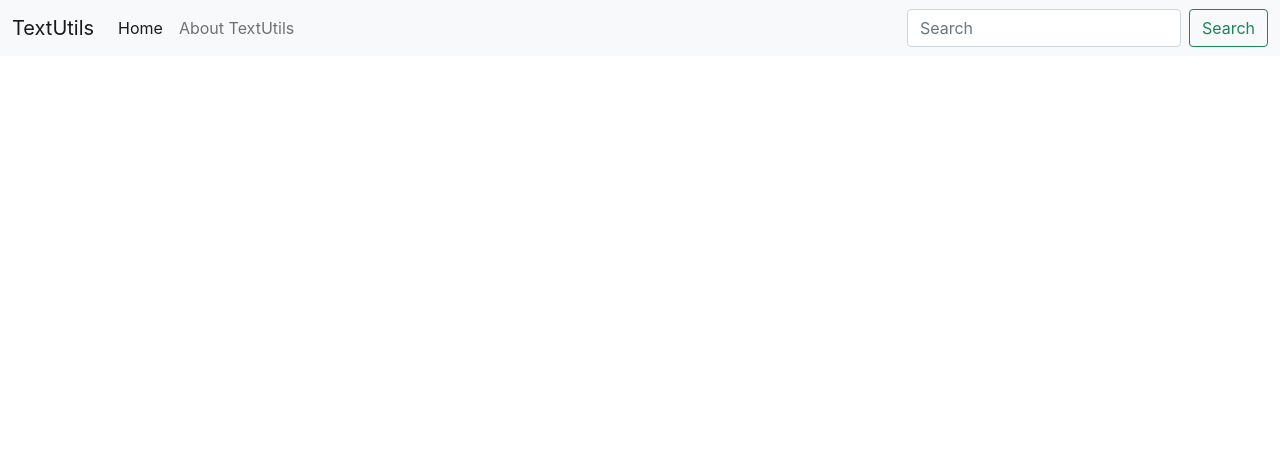
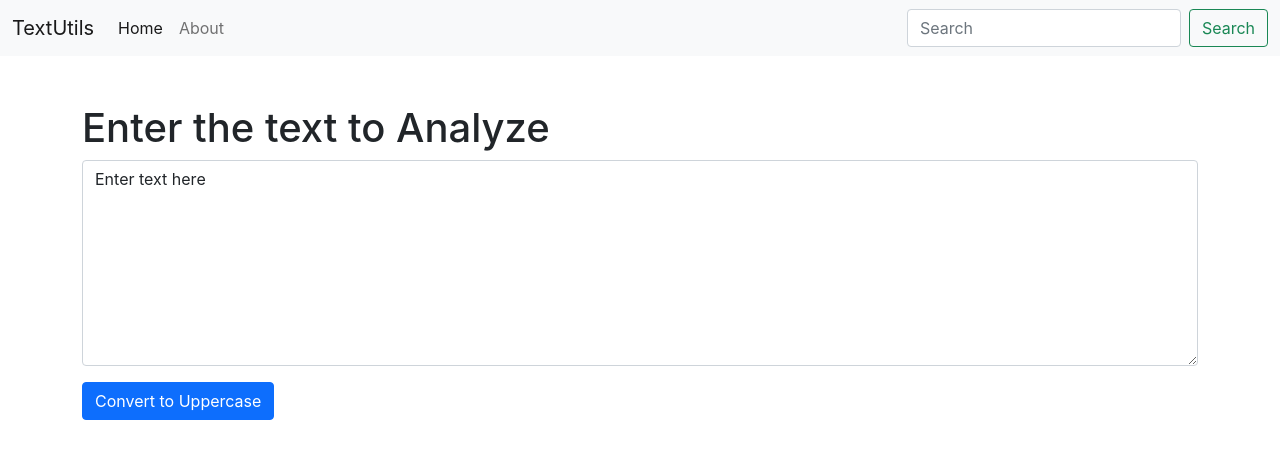
Before and after one commit to Mayank697/textUtils, a React (Create React App) app: page / in a window 1280 px wide. Shown: the top 458 px of the page. Built offline with nearby package versions, Linux system fonts and the light colour scheme.

Commit message:
conert-to-uppercase-stateHandler

```diff
--- a/src/App.js
+++ b/src/App.js
@@ -1,10 +1,14 @@
 import './App.css';
 import Navbar from './components/Navbar';
+import TextForm from './components/TextForm';
 
 function App() {
   return (
     <>
-    <Navbar title="TextUtils" about="About TextUtils" />
+    <Navbar title="TextUtils" about="About" />
+    <div className="container my-5">
+      <TextForm heading="Enter the text to Analyze"/>
+    </div>
     </>
   );
 }
--- a/src/components/Navbar.js
+++ b/src/components/Navbar.js
@@ -29,7 +29,7 @@
     )
 }
 
-Navbar.PropTypes = {
+Navbar.propTypes = {
     title: PropTypes.string.isRequired,
     about: PropTypes.string.isRequired
 }
--- /dev/null
+++ b/src/components/TextForm.js
@@ -0,0 +1,24 @@
+import React, {useState} from 'react'
+
+export default function TextForm(props) {
+    const [text, setText] = useState('Enter text here');
+
+    const handelUpperCase = () => {
+        let upperText = text.toUpperCase();
+        setText(upperText);
+    }
+
+    const handelOnChange = (event) => {
+        setText(event.target.value);
+    }
+
+    return (
+        <div>
+            <h1>{props.heading}</h1>
+            <div className="mb-3">
+                <textarea className="form-control" value={text} onChange={handelOnChange} id="myBox" rows="8"></textarea>
+            </div>
+            <button className="btn btn-primary" onClick={handelUpperCase}>Convert to Uppercase</button>
+        </div>
+    )
+}
```
